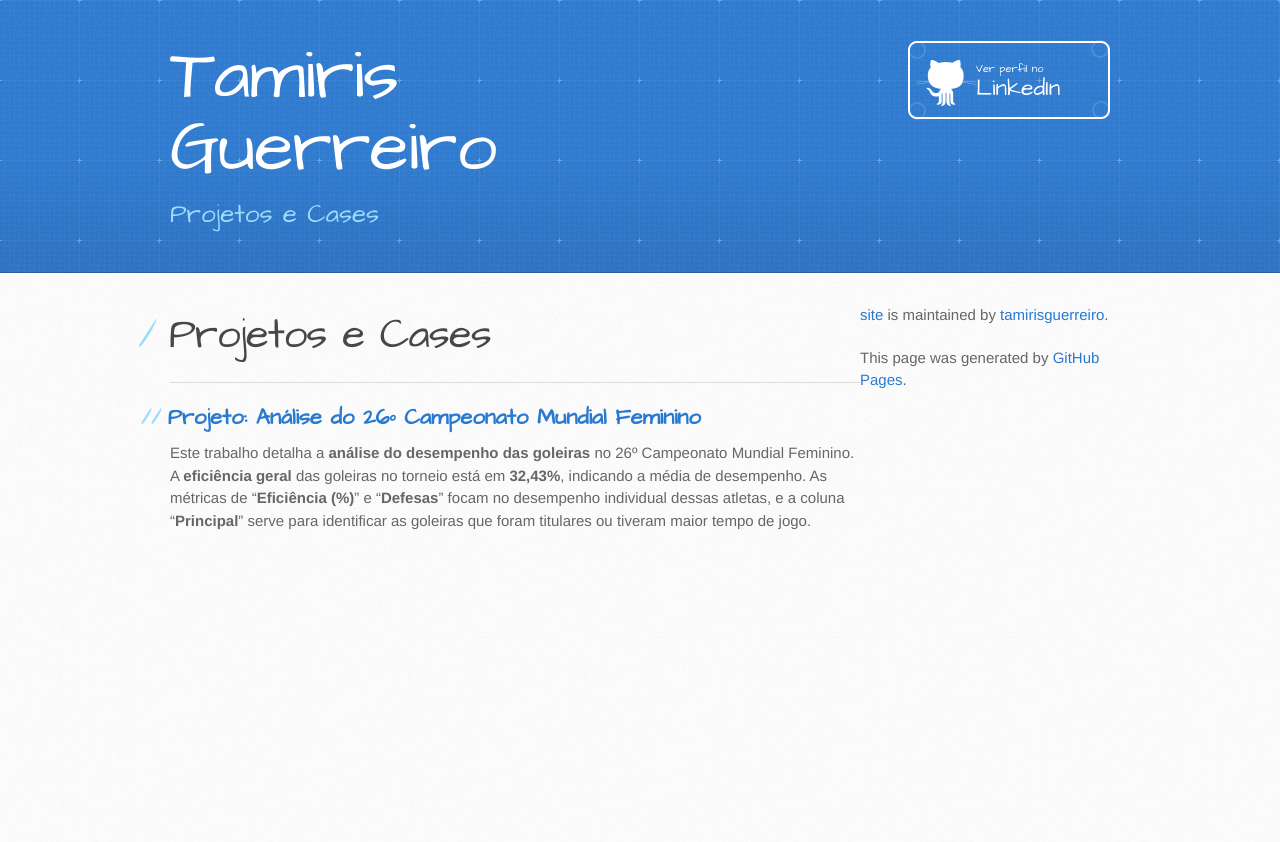
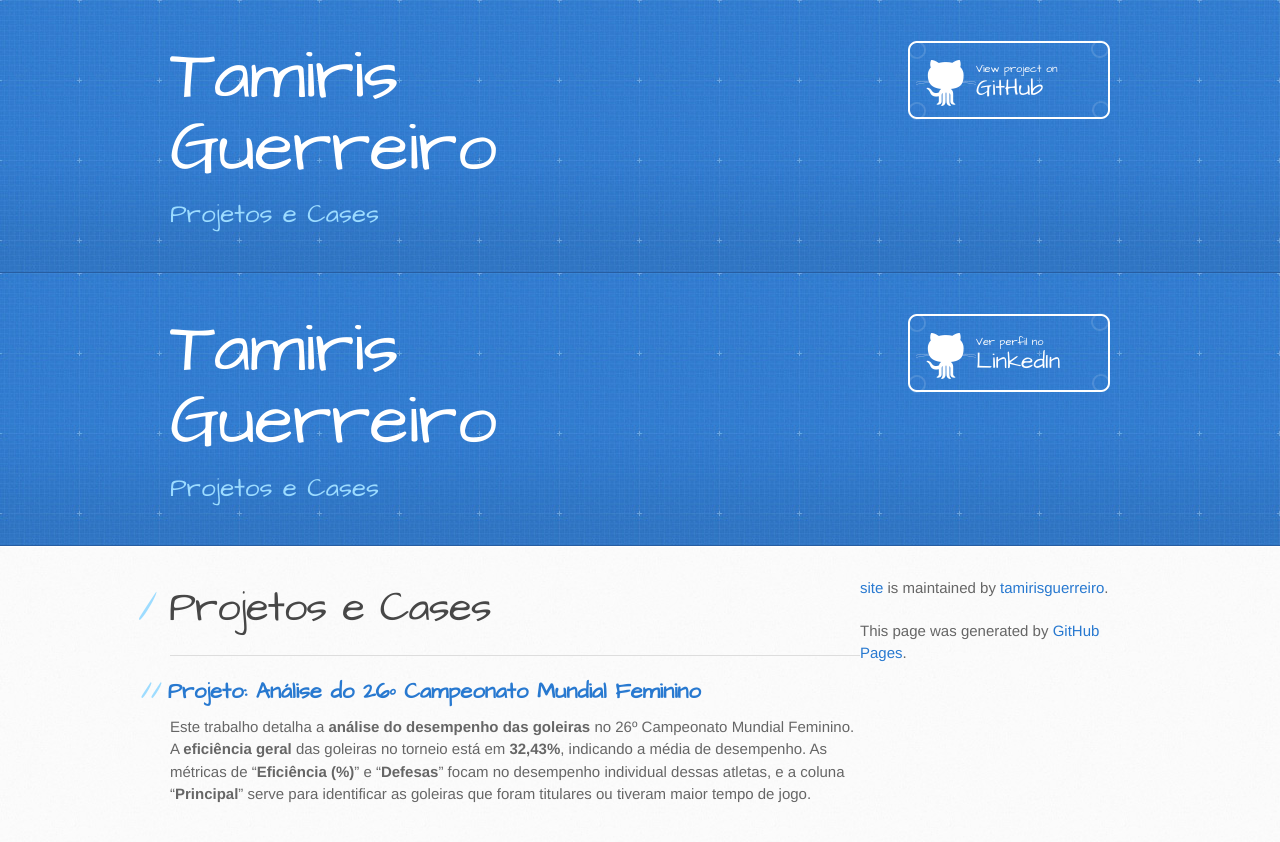
Before and after one commit to tamirisguerreiro/site, a Jekyll site: the page built from index.md, in a window 1280 px wide. Shown: the top 842 px of the page. Built offline with Jekyll 4.4.1, drawn with Linux system fonts in a browser that asks for light colours; our own code applies the rules of GitHub Pages for plain Markdown files.

Commit message:
Update default.html

```diff
--- a/_layouts/default.html
+++ b/_layouts/default.html
@@ -1,5 +1,5 @@
 <!DOCTYPE html>
-<html lang="{{ site.lang | default: "pt-BR" }}">
+<html lang="{{ site.lang | default: "en-US" }}">
   <head>
     <meta charset='utf-8'>
     <meta http-equiv="X-UA-Compatible" content="IE=edge">
@@ -15,6 +15,22 @@
 
     {% include head-custom.html %}
   </head>
+
+  <body>
+    <header>
+      <div class="inner">
+        <a href="{{ '/' | absolute_url }}">
+          <h1>{{ site.title | default: site.github.repository_name }}</h1>
+        </a>
+        <h2>{{ site.description | default: site.github.project_tagline }}</h2>
+        {% if site.github.is_project_page %}
+          <a href="{{ site.github.repository_url }}" class="button"><small>View project on</small> GitHub</a>
+        {% endif %}
+        {% if site.github.is_user_page %}
+          <a href="{{ site.github.owner_url }}" class="button"><small>Follow me on</small> GitHub</a>
+        {% endif %}
+      </div>
+    </header>
 
   <body>
   <header>
```
